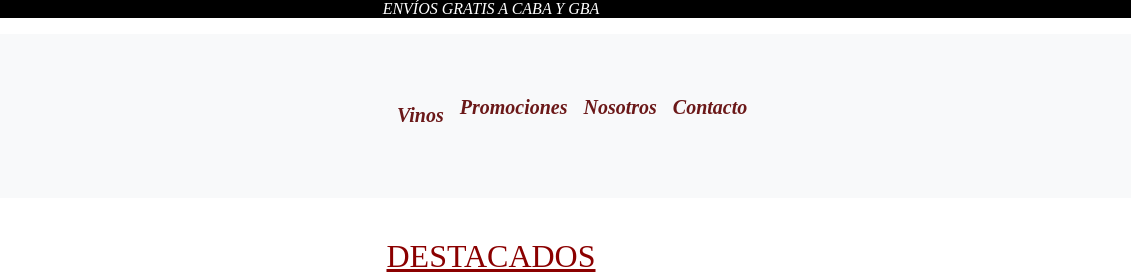
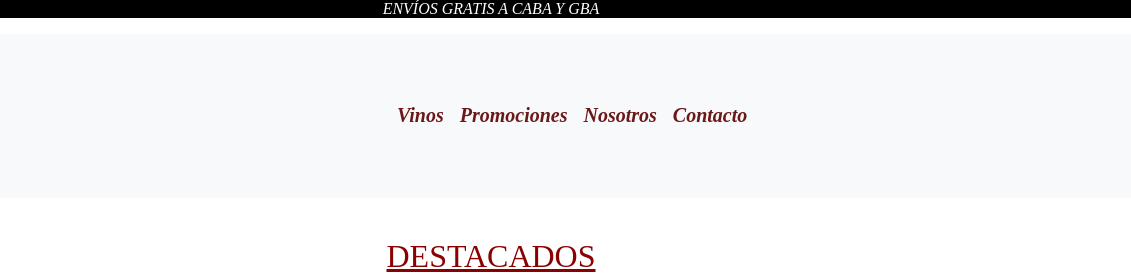
Before and after one commit to Guadaarenedo/Proyecto-Final, a website: page index.html in a window 1280 px wide. Shown: the top 280 px of the page, 149-1280 px from the left. Drawn offline with nearby package versions, Linux system fonts and the light colour scheme.

Commit message:
alineado vinos

```diff
--- a/index.html
+++ b/index.html
@@ -23,8 +23,8 @@
         </button>
         <div class="collapse navbar-collapse" id="navbarNav">
           <ul class="navbar-nav">
-            <li class="nav-item navbar">
-              <a class="nav-link my-navbar" aria-current="page" href="./pages/vinos.html">Vinos</a>
+            <li class="nav-item">
+              <a class="nav-link my-navbar" href="./pages/vinos.html">Vinos</a>
             </li>
             <li class="nav-item">
               <a class="nav-link my-navbar" href="./pages/promociones.html">Promociones</a>
```
Also changed, not shown: pages/contacto.html (+1 -1 lines), pages/nosotros.html (+1 -1 lines), pages/promociones.html (+1 -1 lines), pages/vinos.html (+1 -1 lines).
